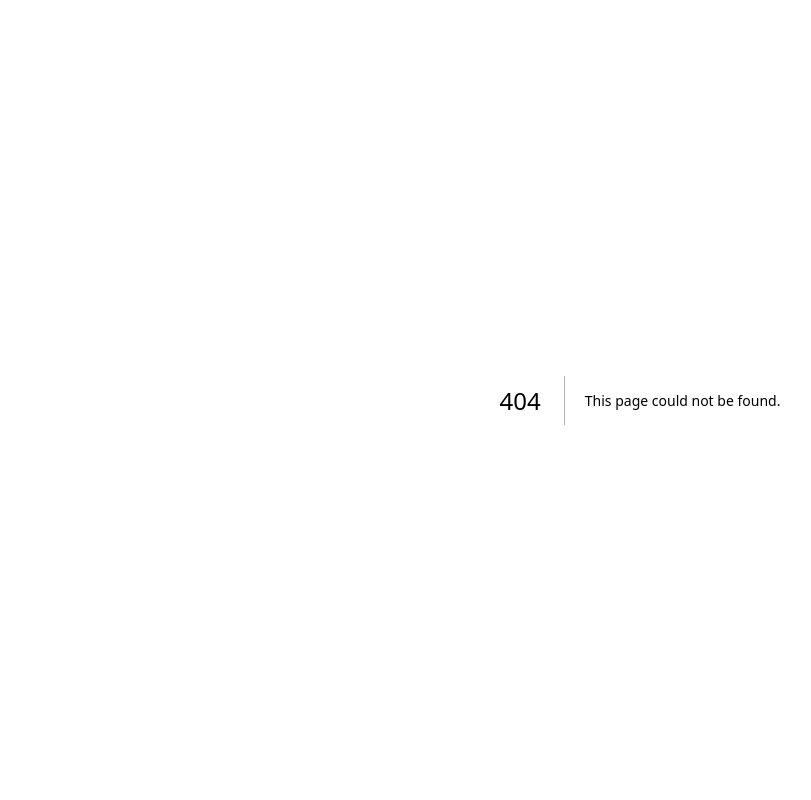
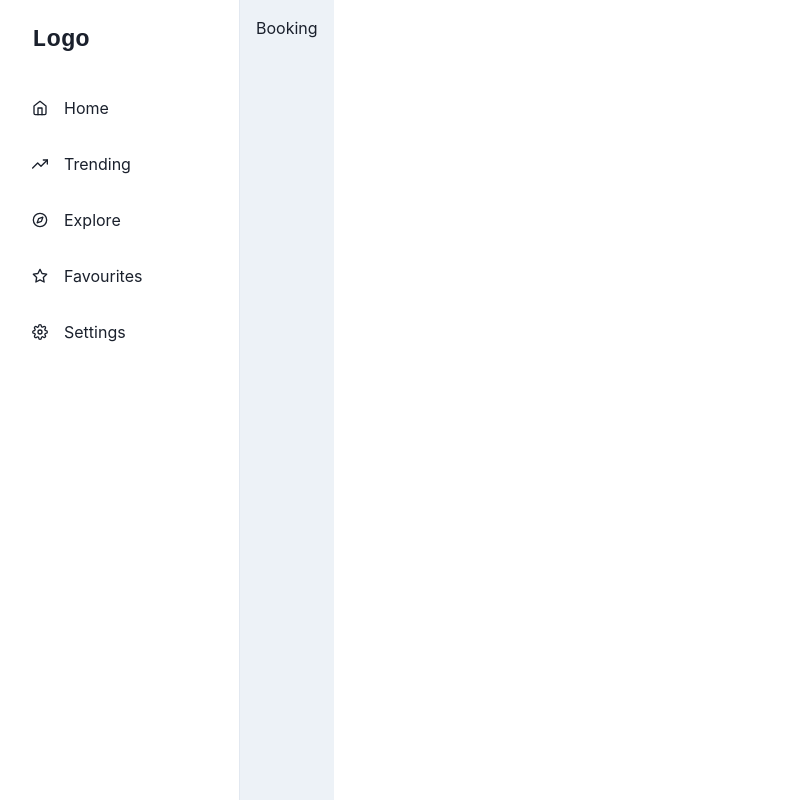
Before and after one commit to victormusembi11/photo-session-booking-system, a Next.js app: page /admin/bookings/1 in a window 1280 px wide. Before the commit this address had no page. Shown: the whole page, without its empty margins (0-811 px from the left). Built offline with nearby package versions, Linux system fonts and the light colour scheme.

Commit message:
feat: Add booking page component

```diff
--- /dev/null
+++ b/app/(admin)/admin/bookings/[id]/page.tsx
@@ -0,0 +1,3 @@
+export default function Booking() {
+  return <div>Booking</div>;
+}
```
